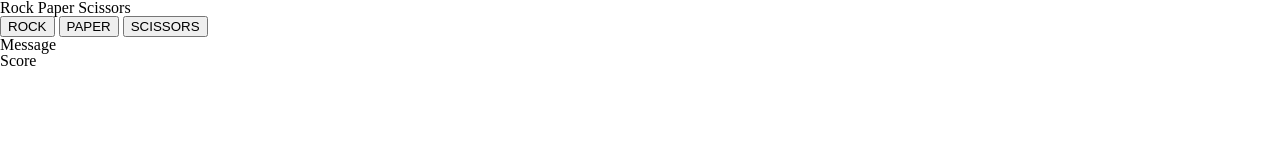
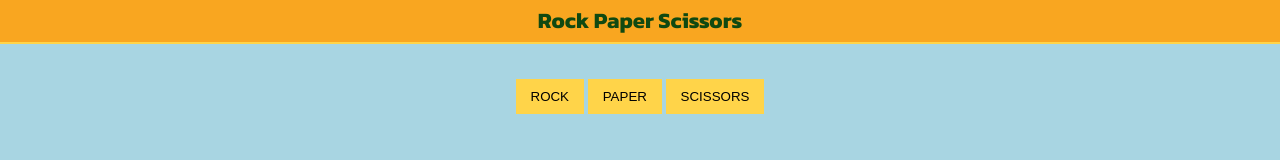
Before and after one commit to craigmclean39/rps-game, a plain HTML site: page index.html in a window 1280 px wide. Drawn offline with Linux system fonts and the light colour scheme.

Commit message:
adding some basic styling and google fonts.

```diff
--- a/css/main.css
+++ b/css/main.css
@@ -0,0 +1,47 @@
+html{
+    font-family: 'Kanit', sans-serif;
+    background-color: #A8D5E2;
+}
+
+#header {
+    display: flex;
+    flex-direction: row;
+    justify-content: center;
+    padding: 10px;
+
+    color: #104911;
+    background-color: #f9a620;
+    border-bottom: solid 2px #ffd449;
+
+    font-size: 22px;
+    font-weight: bold;
+
+    margin-bottom: 35px;
+}
+
+#gamebuttons {
+    display: flex;
+    flex-direction: row;
+    justify-content: center;
+
+    color: #104911;
+    margin-bottom: 35px;
+}
+
+.game-button {
+    border: none;
+    padding: 10px 15px;
+    background-color: #FFD449;
+}
+
+#message-container {
+    display: flex;
+    flex-direction: row;
+    justify-content: center;
+}
+
+#score-container {
+    display: flex;
+    flex-direction: row;
+    justify-content: center;
+}
--- a/index.html
+++ b/index.html
@@ -7,20 +7,24 @@
     <link rel="stylesheet" href="css/reset.css">
     <link rel="stylesheet" href="css/main.css">
 
+    <link rel="preconnect" href="https://fonts.googleapis.com">
+    <link rel="preconnect" href="https://fonts.gstatic.com" crossorigin>
+    <link href="https://fonts.googleapis.com/css2?family=Kanit:ital,wght@0,300;0,400;0,700;1,600&display=swap" rel="stylesheet">
+
 </head>
 
-<div><h1>Rock Paper Scissors</h1></div>
+<div id="header"><h1>Rock Paper Scissors</h1></div>
 
-<div>
+<div id = gamebuttons>
     <form>
-        <input type="button" id="rock" value="ROCK">
-        <input type="button" id="paper" value ="PAPER">
-        <input type="button" id="scissors" value = "SCISSORS">
+        <input type="button" class="game-button" id="rock" value="ROCK">
+        <input type="button" class="game-button" id="paper" value ="PAPER">
+        <input type="button" class="game-button" id="scissors" value = "SCISSORS">
     </form>
 </div>
 
-<div id="message-container">Message</div>
-<div id="score-container">Score</div>
+<div id="message-container"></div>
+<div id="score-container"></div>
 
 
 <script src="scripts/rps.js"></script>
```
